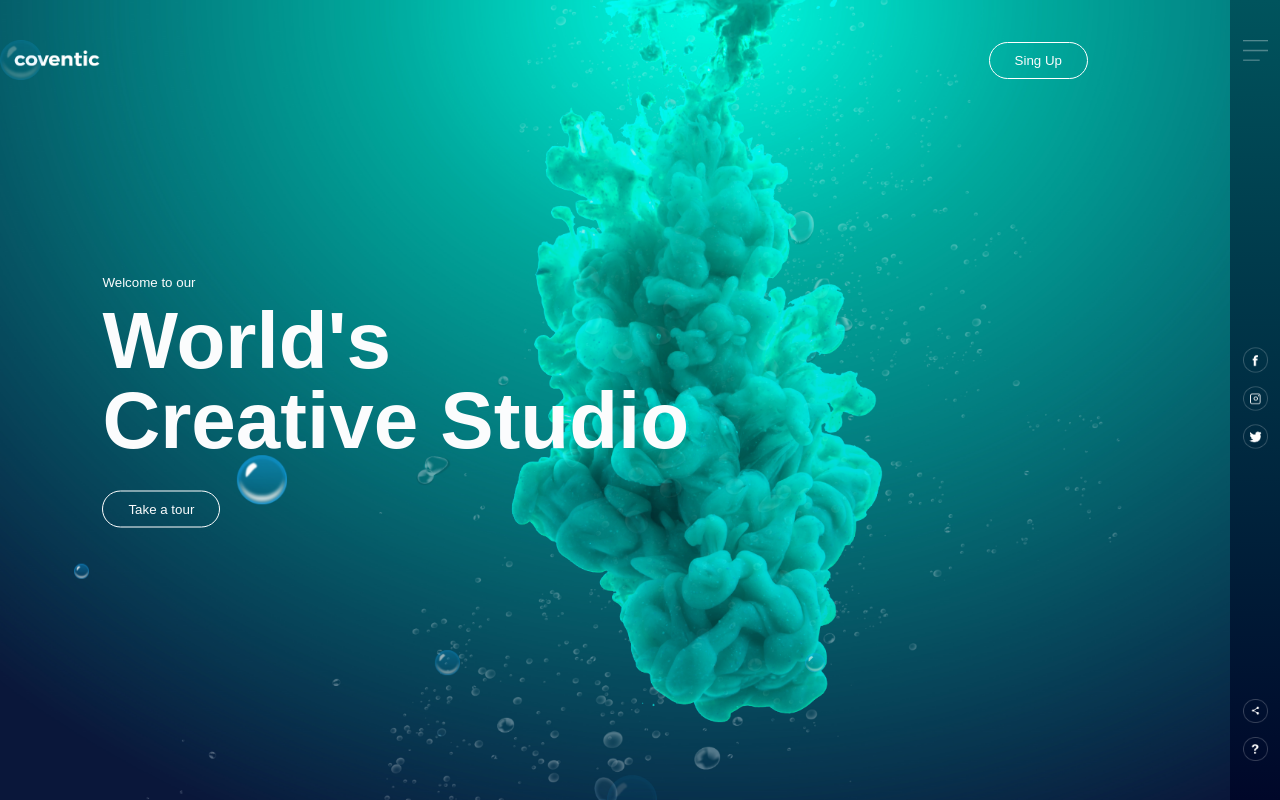
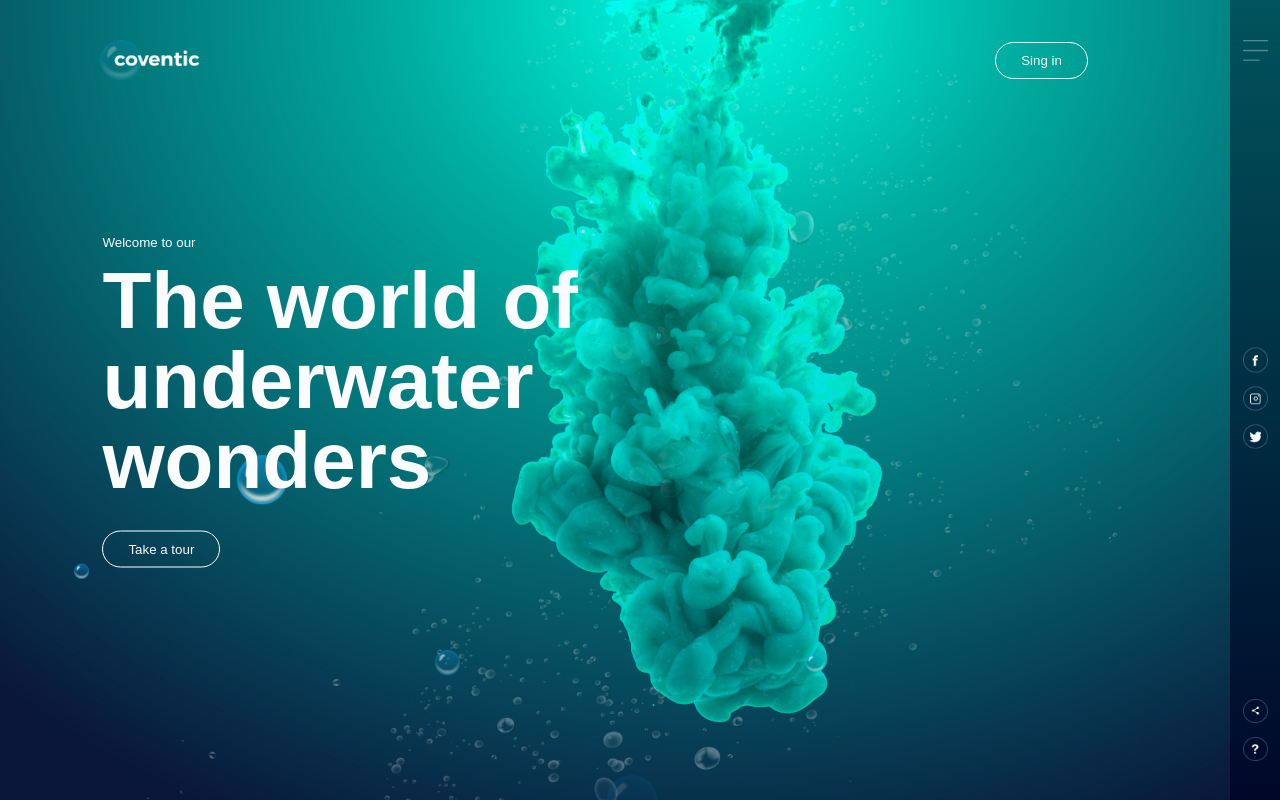
Before and after one commit to NikolayYaroslavcev/Animated-website-design-with-HTML-and-CSS-responsiveness-with-CSS-media-queries, a plain HTML site: page web2/index.html in a window 1280 px wide. Drawn offline with Linux system fonts and the light colour scheme.

Commit message:
Add files via upload

```diff
--- a/web2/css/style.css
+++ b/web2/css/style.css
@@ -13,6 +13,7 @@
 }
 .logo {
     width: 100px;
+    margin: 100px;
     cursor: pointer;
 }
 .navbar {
--- a/web2/index.html
+++ b/web2/index.html
@@ -13,10 +13,10 @@
     <div class="hero">
         <div class="navbar">
             <img src="img/logo.png" alt="logo" class="logo">
-            <button type="button">Sing Up</button>
+            <button type="button">Sing in</button>
             <div class="content">
                 <small>Welcome to our</small>
-                <h1>World's<br>Creative Studio</h1>
+                <h1>The world of<br>underwater<br>wonders</h1>
                 <button type="button">Take a tour</button>
             </div>
             <div class="side-bar">
```
